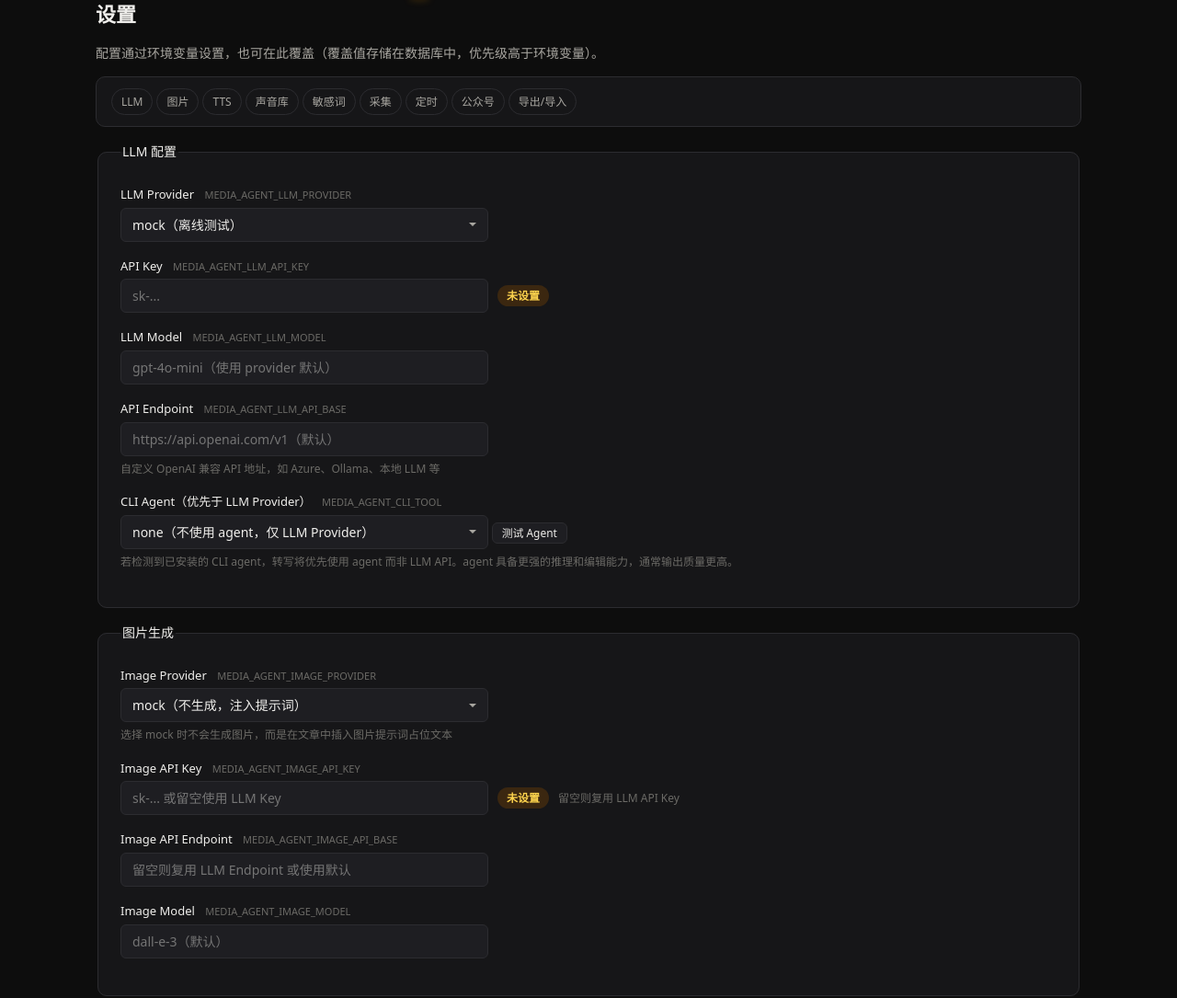
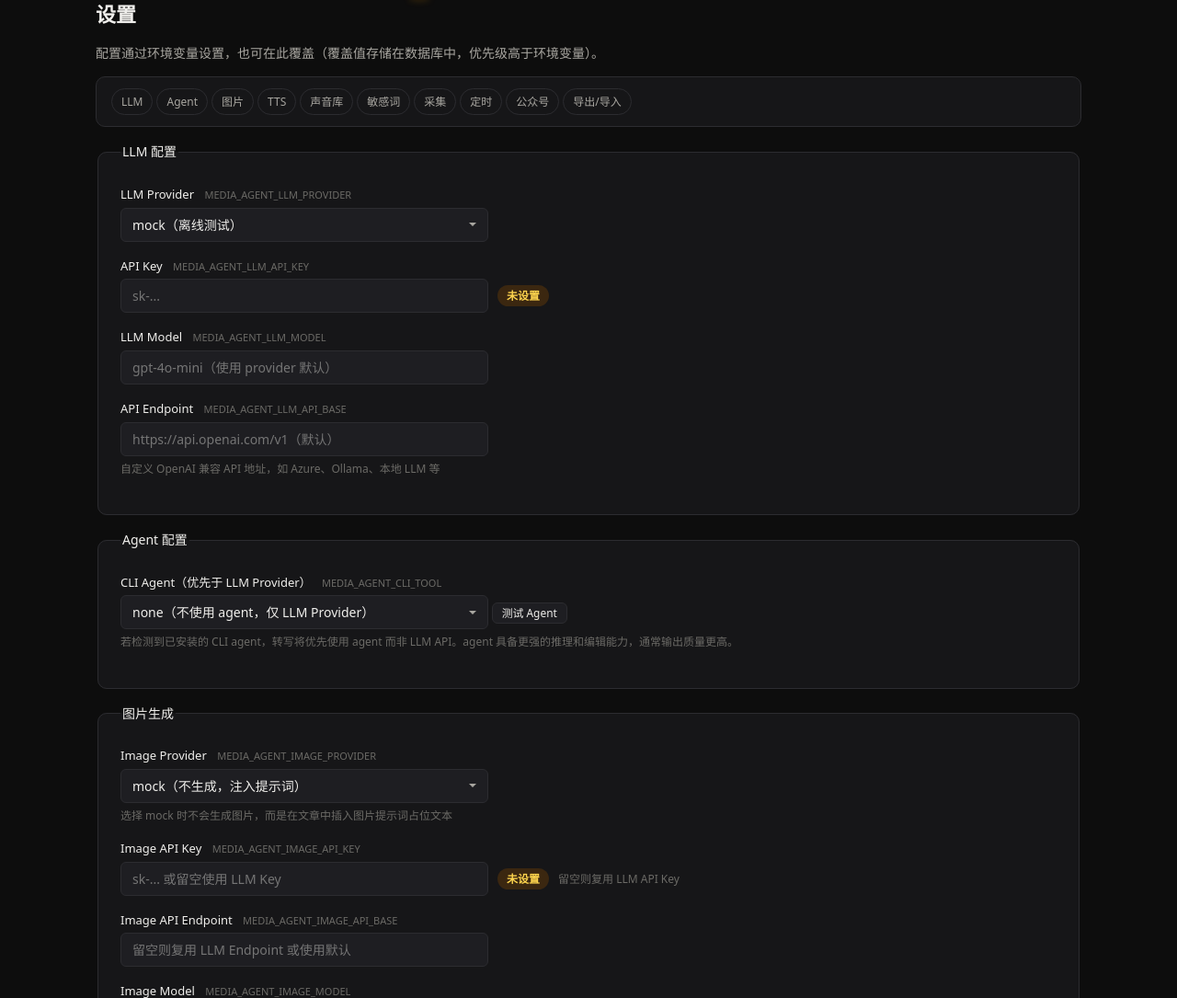
Before and after one commit to ivanzwb/media-agent, a FastAPI app: page /settings in a window 1280 px wide. Shown: the part 56-1141 px from the top of the page at 92% size. Run offline with FastAPI, Linux system fonts and the light colour scheme; data that the repository does not hold is empty; some libraries are stand-ins or nearby versions; some web fonts are replaced.

Commit message:
refactor: move CLI Agent config out of LLM section into its own
- settings.html: new 'Agent 配置' fieldset between LLM and 图片
- settings-nav: add 'Agent' nav link

```diff
--- a/app/web/templates/settings.html
+++ b/app/web/templates/settings.html
@@ -6,6 +6,7 @@
 
 <nav class="settings-nav">
   <a href="#sec-llm">LLM</a>
+  <a href="#sec-agent">Agent</a>
   <a href="#sec-image">图片</a>
   <a href="#sec-tts">TTS</a>
   <a href="#sec-voice">声音库</a>
@@ -56,7 +57,10 @@
              value="{{ llm_api_base }}" placeholder="https://api.openai.com/v1（默认）"/>
       <span class="field-desc">自定义 OpenAI 兼容 API 地址，如 Azure、Ollama、本地 LLM 等</span>
     </div>
+  </fieldset>
 
+  <fieldset class="settings-section" id="sec-agent">
+    <legend>Agent 配置</legend>
     <div class="field">
       <label for="cli_tool">CLI Agent（优先于 LLM Provider） <span class="env-hint">MEDIA_AGENT_CLI_TOOL</span></label>
       <select name="cli_tool" id="cli_tool">
```
